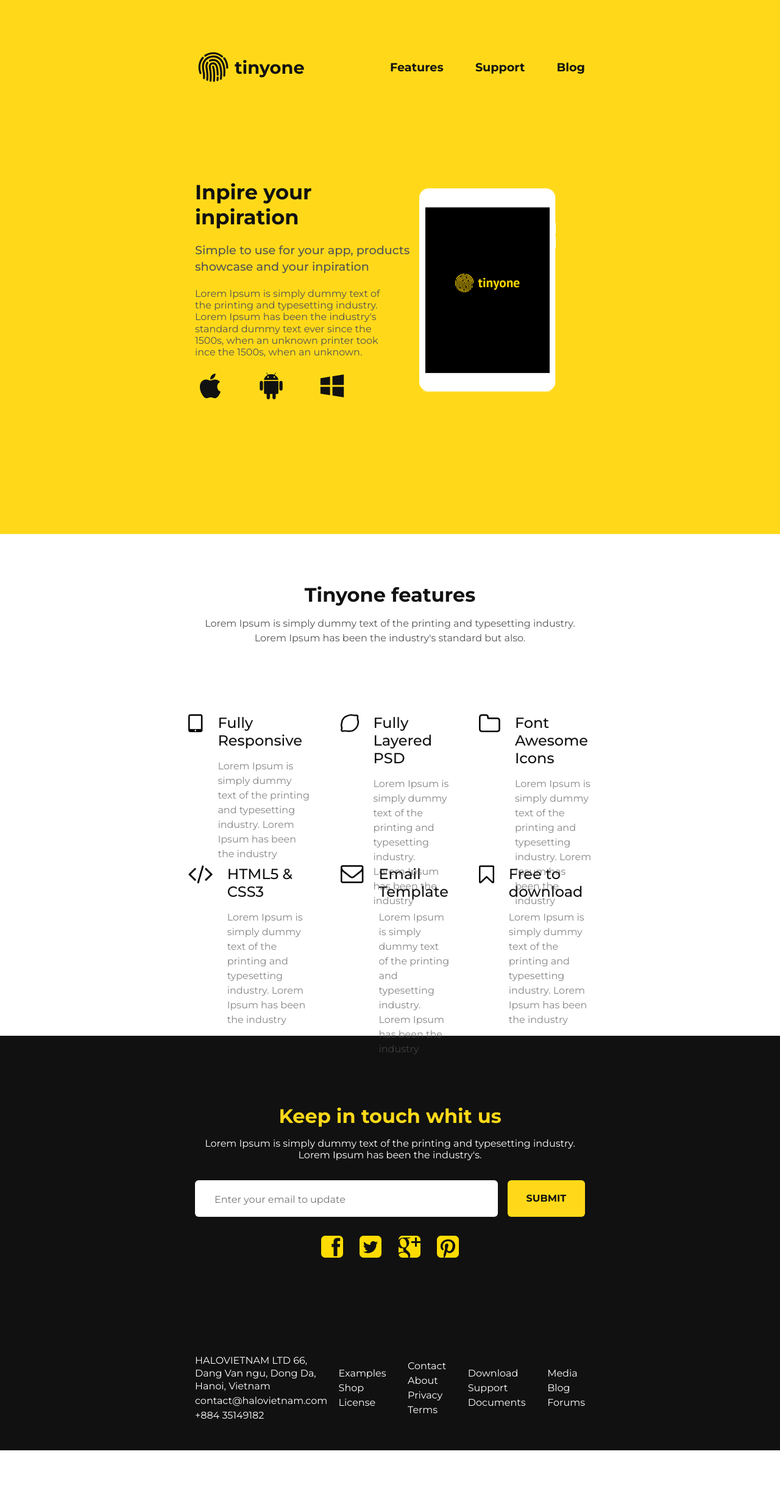
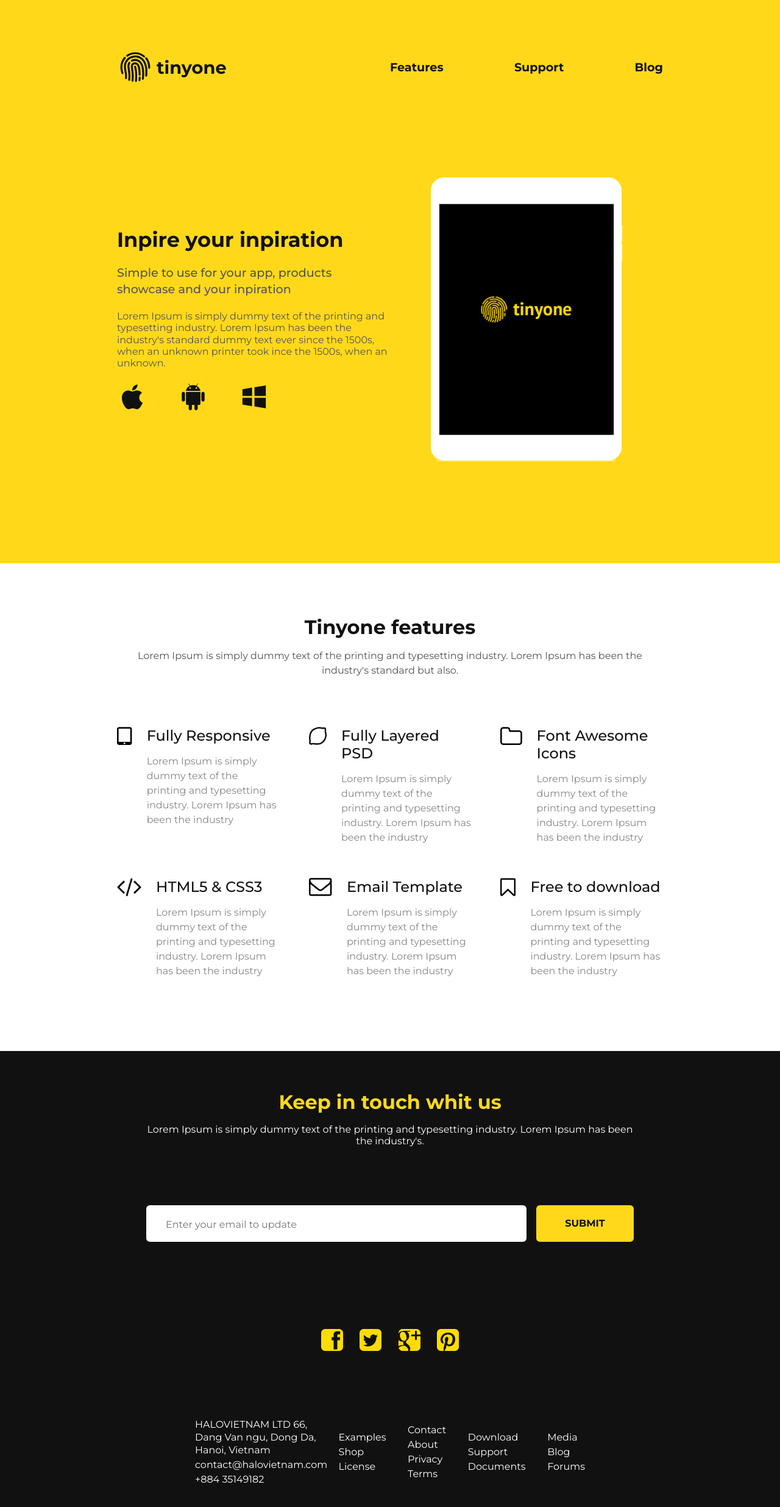
Before and after one commit to SaMatheus/2B-Frontend-Test, a React (Create React App) app: page / in a window 1280 px wide. Shown: the top 2472 px of the page at 61% size. Before the commit the page ends 2379 px from the top, so only its background shows below. Built offline with nearby package versions, Linux system fonts and the light colour scheme.

Commit message:
Finalizado responsividade do site

```diff
--- a/public/index.html
+++ b/public/index.html
@@ -15,7 +15,7 @@
   <title>Tinyone</title>
 </head>
 
-<body>
+<body onselectstart="return false">
   <noscript>You need to enable JavaScript to run this app.</noscript>
   <div id="root"></div>
 </body>
--- a/src/components/Footer/index.jsx
+++ b/src/components/Footer/index.jsx
@@ -60,4 +60,26 @@ const Container = styled.div`
       margin-bottom: .2rem;
     }
   }
+  @media screen and (max-width: 1025px) {
+    padding: 7rem ;
+  }
+  @media screen and (max-width: 770px) {
+    padding: 1rem;
+    height: 100%;
+    justify-content: center;
+
+    div {
+      p {
+        margin-bottom: .8rem;
+      }
+    }
+
+    div:nth-last-child(1),
+    div:nth-last-child(2),
+    div:nth-last-child(3),
+    div:nth-last-child(4) {
+      display: none;
+    }
+  }
+
 `
--- a/src/components/Header/index.jsx
+++ b/src/components/Header/index.jsx
@@ -1,4 +1,4 @@
-import React from 'react'
+import React, {useState, useEffect} from 'react'
 import styled from 'styled-components'
 
 // ICONS
@@ -13,7 +13,7 @@ const Header = () => {
           <h1>tinyone</h1>
         </a>
       </div>
-      <div>
+      <div class="menuBar">
         <a href="">Features</a>
         <a href="">Support</a>
         <a href="">Blog</a>
@@ -57,13 +57,40 @@ const Container = styled.div`
     }
   }
 
-  div:nth-child(2) {
+  .menuBar {
     /* Box Model */
+    width: 50%;
+    display: flex;
+    align-items: center;
     justify-content: space-between;
     max-width: 500px;
 
     a {
       font-size: 1.2rem;
     }
+
+    svg {
+      /* Box Model */
+      width: 1.5rem;
+      margin: 0;
+      display: none;
+
+      /* Position */
+      position: absolute;
+      top: .8rem;
+      right: 1rem;
+
+      /* Visual */
+      color: var(--white);
+    }
+  }
+
+  @media screen and (max-width: 500px) {
+    flex-direction: column;
+
+    .menuBar {
+      margin-top: 2rem;
+      width: 100%;
+    }
   }
 `
--- a/src/pages/Home/index.js
+++ b/src/pages/Home/index.js
@@ -33,7 +33,12 @@ const Home = () => {
   const handleSubmit = () => {
     const emailValidation = emailIsValid(inputValue);
 
-    emailValidation ? alert('Email registered successfully!') : setError(true)
+    if(emailValidation) {
+      setError(false)
+      alert('Email registered successfully!')
+    } else {
+      setError(true)
+    }
   }
 
   return (
--- a/src/pages/Home/styles.js
+++ b/src/pages/Home/styles.js
@@ -3,7 +3,6 @@ import styled from 'styled-components'
 export const Main = styled.section`
   /* Visual */
   background: var(--yellow);
-
 `
 
 export const Carrousel = styled.div`
@@ -12,7 +11,20 @@ export const Carrousel = styled.div`
   align-items: center;
   height: 80vh;
   width: 100%;
-  margin-top: 1rem;
+  margin-top: 4rem;
+
+  @media screen and (max-width: 1025px) {
+    height: 100%;
+  }
+  @media screen and (max-width: 770px) {
+    min-height: 100%;
+  }
+  @media screen and (max-width: 500px) {
+    flex-direction: column;
+    height: 100%;
+    padding: 5rem 0;
+    margin: 0;
+  }
 `
 
 export const LeftContent = styled.div`
@@ -68,6 +80,28 @@ export const LeftContent = styled.div`
       font-size: 50px;
     }
   }
+
+  @media screen and (max-width: 680px) {
+    width: 100%;
+    h1 {
+      width: 100%;
+      font-size: 1.9rem;
+    }
+    h3 {
+      width: 100%;
+    }
+    div {
+      max-width: 150px;
+      min-width: 0;
+      svg {
+        font-size: 30px;
+      }
+    }
+  }
+  @media screen and (max-width: 330px) {
+    align-items: center;
+    text-align: center;
+  }
 `
 
 export const RightContent = styled.div`
@@ -80,6 +114,9 @@ export const RightContent = styled.div`
   align-items: center;
   img {
     width: 70%;
+  }
+  @media screen and (max-width: 680px) {
+   display: none;
   }
 `
 
@@ -100,6 +137,10 @@ export const Features = styled.section`
     max-width: 900px;
     color: var(--grey);
   }
+
+  @media screen and (max-width: 700px) {
+    padding: 4rem 1rem;
+  }
 `
 
 export const FeatureList = styled.div`
@@ -108,6 +149,18 @@ export const FeatureList = styled.div`
   grid-template-columns: repeat(3, 1fr);
   gap: 3rem;
   margin-top: 7rem;
+
+  @media screen and (max-width: 1450px) {
+    margin-top: 5rem;
+  }
+  @media screen and (max-width: 770px) {
+    grid-template-columns: repeat(2, 1fr);
+  }
+  @media screen and (max-width: 610px) {
+    grid-template-columns: 1fr;
+    gap: 1rem;
+    margin-top: 4rem;
+  }
 `
 
 export const FeatureObj = styled.div`
@@ -213,5 +266,45 @@ export const InputContainer = styled.section`
     align-items: center;
     min-width: 280px;
     max-width: 300px;
+    margin-top: 3rem;
+  }
+
+  @media screen and (max-width: 1450px) {
+    padding: 4rem 15rem;
+    min-height: 70vh;
+  }
+  @media screen and (max-width: 1025px) {
+    padding: 7rem 15rem;
+  }
+  @media screen and (max-width: 770px) {
+    padding: 3rem 2rem;
+    min-height: 40vh;
+    p {
+      font-size: .8rem;
+    }
+  }
+  @media screen and (max-width: 500px) {
+    padding: 3rem 1rem;
+    min-height: 70vh;
+    div:nth-last-child(2) {
+      flex-direction: column;
+      justify-content: center;
+      height: auto;
+      input, button {
+        width: 100%;
+        height: 50px;
+      }
+      input {
+        margin: 0;
+        margin-bottom: 1rem;
+        font-size: .8rem;
+      }
+    }
+  }
+  @media screen and (max-width: 380px) {
+    min-height: 80vh;
+  }
+  @media screen and (max-width: 330px) {
+    min-height: 100vh;
   }
 `
--- a/src/styles/global.css
+++ b/src/styles/global.css
@@ -68,8 +68,14 @@ button {
 }
 
 /* RESPONSIVE STYLES */
+@media (max-width: 1450px) {
+  section {
+    padding: 5rem 12rem;
+  }
+}
 @media screen and (max-width: 1025px) {
   section {
+    min-height: 0;
     padding: 5rem;
   }
 }
```
